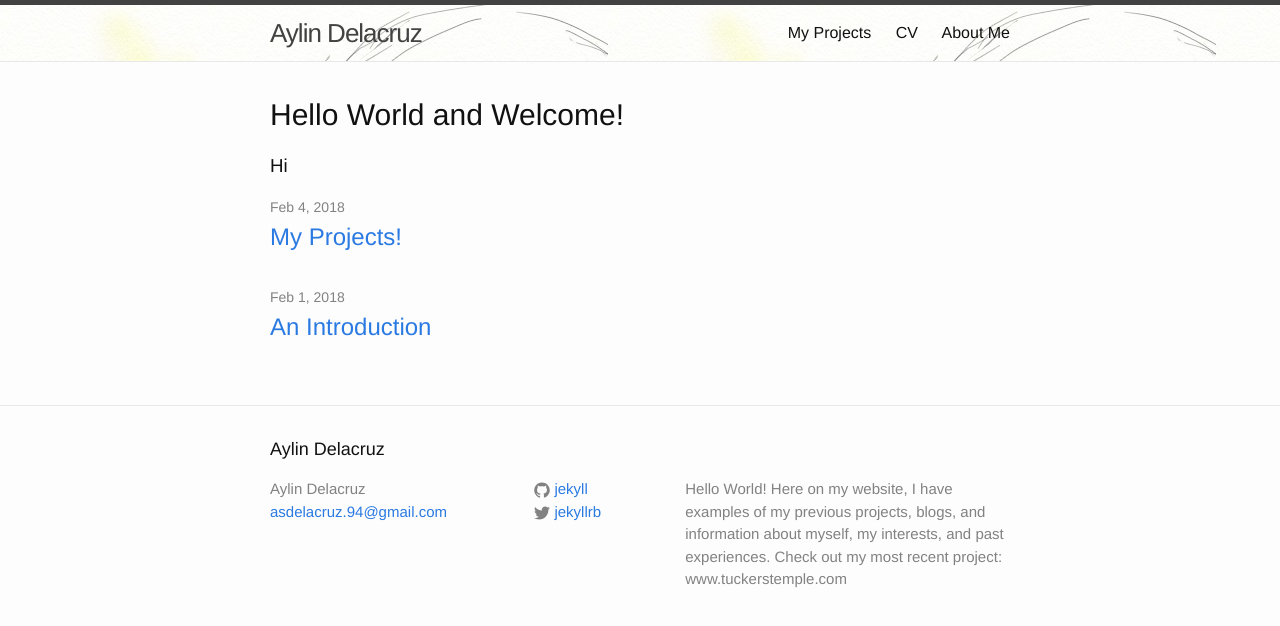
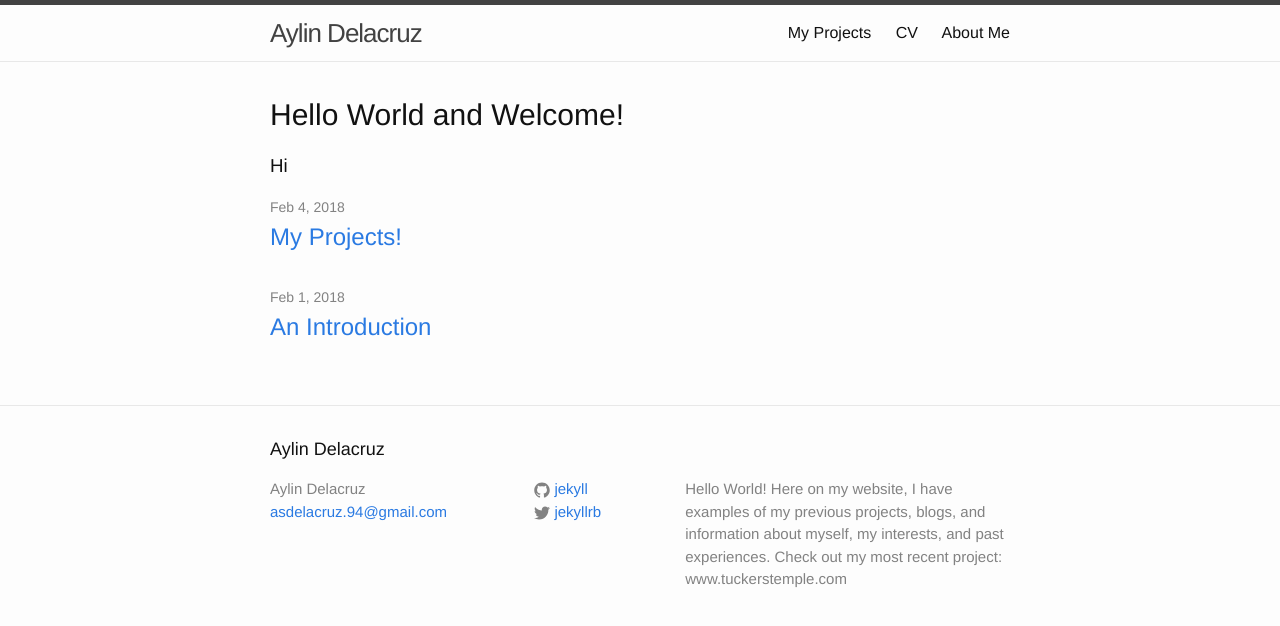
Before and after one commit to asdelacr/asdelacr.github.io, a Jekyll site: the page built from index.html, in a window 1280 px wide. Shown: the top 626 px of the page. Built offline with Jekyll 4.4.1, drawn with Linux system fonts in a browser that asks for light colours.

Commit message:
move background photo to head

```diff
--- a/css/main.scss
+++ b/css/main.scss
@@ -52,6 +52,6 @@
         "syntax-highlighting"
 ;
 
-header{
+head {
 	background-image: url('/img/backgroundphoto.jpg')
 }
```
